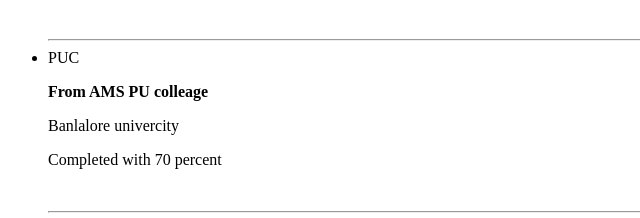
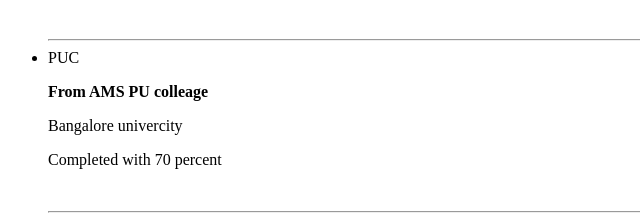
Before and after one commit to Venurajk/CV, a plain HTML site: page index.html in a window 1280 px wide. Shown: the part 814-1032 px from the top of the page, 0-640 px from the left. Drawn offline with Linux system fonts and the light colour scheme.

Commit message:
Update index.html

```diff
--- a/index.html
+++ b/index.html
@@ -49,7 +49,7 @@
 <hr>
 <li>PUC</li>
 <p><strong>From AMS PU colleage</strong> </p>
-<p>Banlalore univercity</p>
+<p>Bangalore univercity</p>
 <p>Completed with 70 percent</p>
 <br>
 <hr>
```
